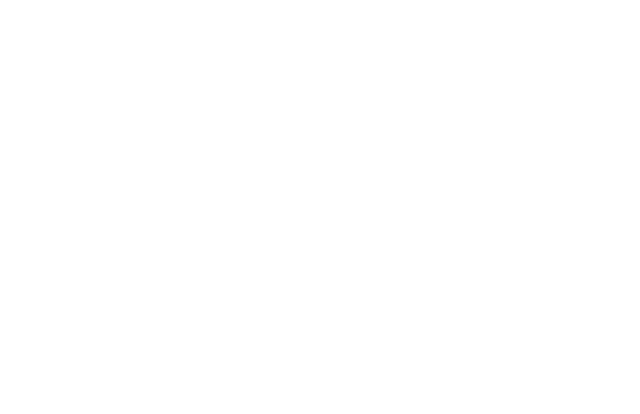
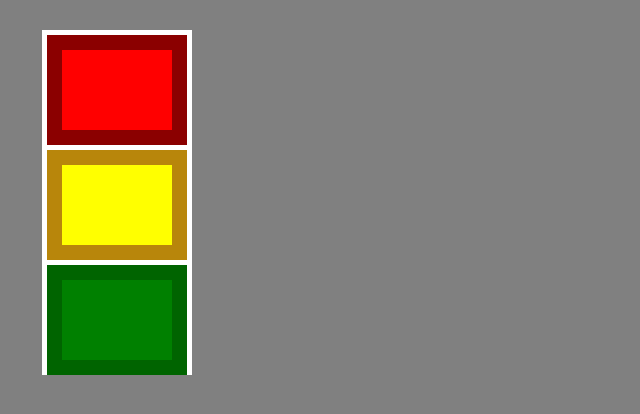
Before and after one commit to M-lej/trafik_ljus, a plain HTML site: page index.html in a window 1280 px wide. Shown: the whole page, without its empty margins (0-640 px from the left). Drawn offline with Linux system fonts and the light colour scheme.

Commit message:
första delen trafikljus klar

```diff
--- a/index.html
+++ b/index.html
@@ -8,5 +8,12 @@
 </head>
 <body>
 
+<div class="Box">
+    <div class="RedBox"></div>
+    <div class="YellowBox"></div>
+    <div class="GreenBox"></div>
+</div>
+
+
 </body>
 </html>
--- a/style.css
+++ b/style.css
@@ -0,0 +1,38 @@
+body {
+    background-color: grey;
+    margin: 30px;
+}
+
+.Box {
+    box-sizing: border-box;
+    display: block;
+    background-color: white;
+    margin: 1%;
+    width: 150px;
+    height: 345px;
+    padding: 5px;
+}
+
+.RedBox {
+    display: block;
+    background-color: red;
+    border: 15px solid darkred;
+    padding: 40px;
+    margin-bottom: 5px;
+}
+
+.YellowBox {
+    display: block;
+    background-color: yellow;
+    border: 15px solid darkgoldenrod;
+    padding: 40px;
+    margin-bottom: 5px;
+}
+
+.GreenBox {
+    display: block;
+    background-color: green;
+    border: 15px solid darkgreen;
+    padding: 40px;
+    margin-bottom: 5px;
+}
```
